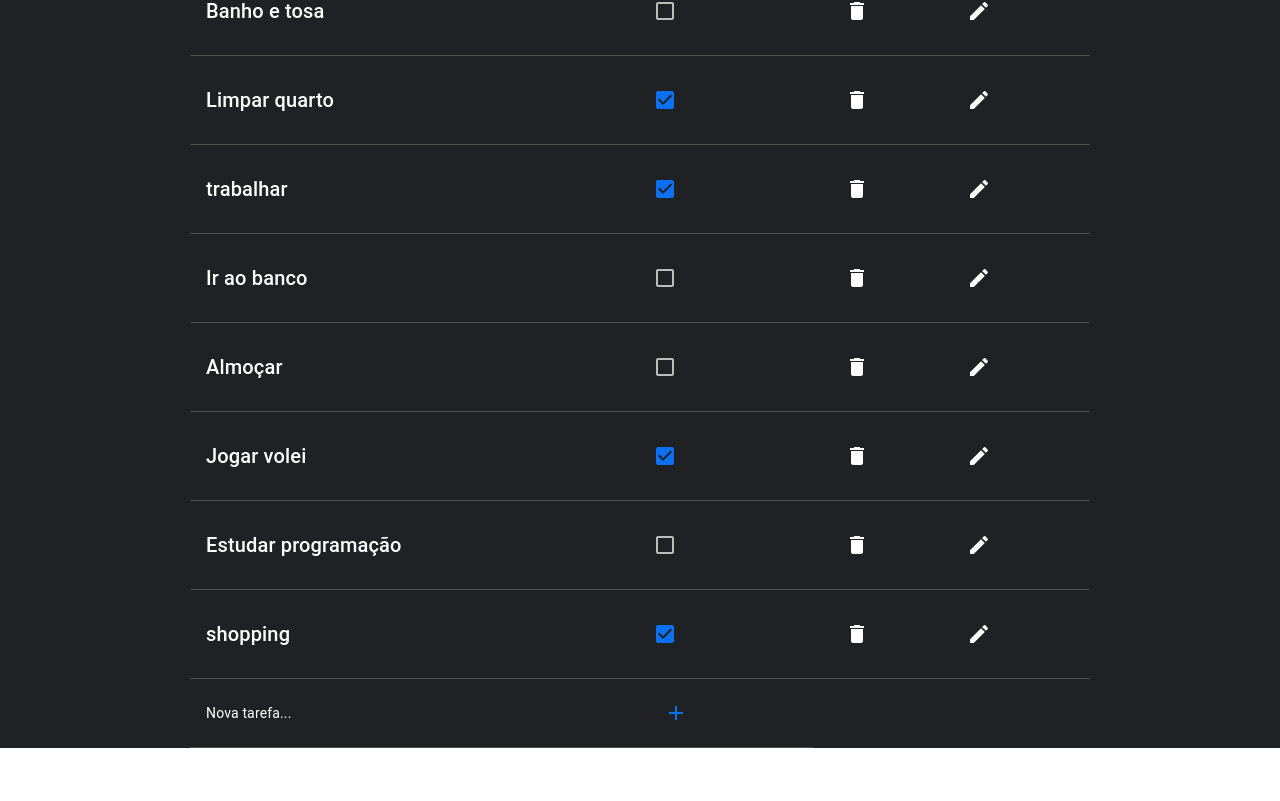
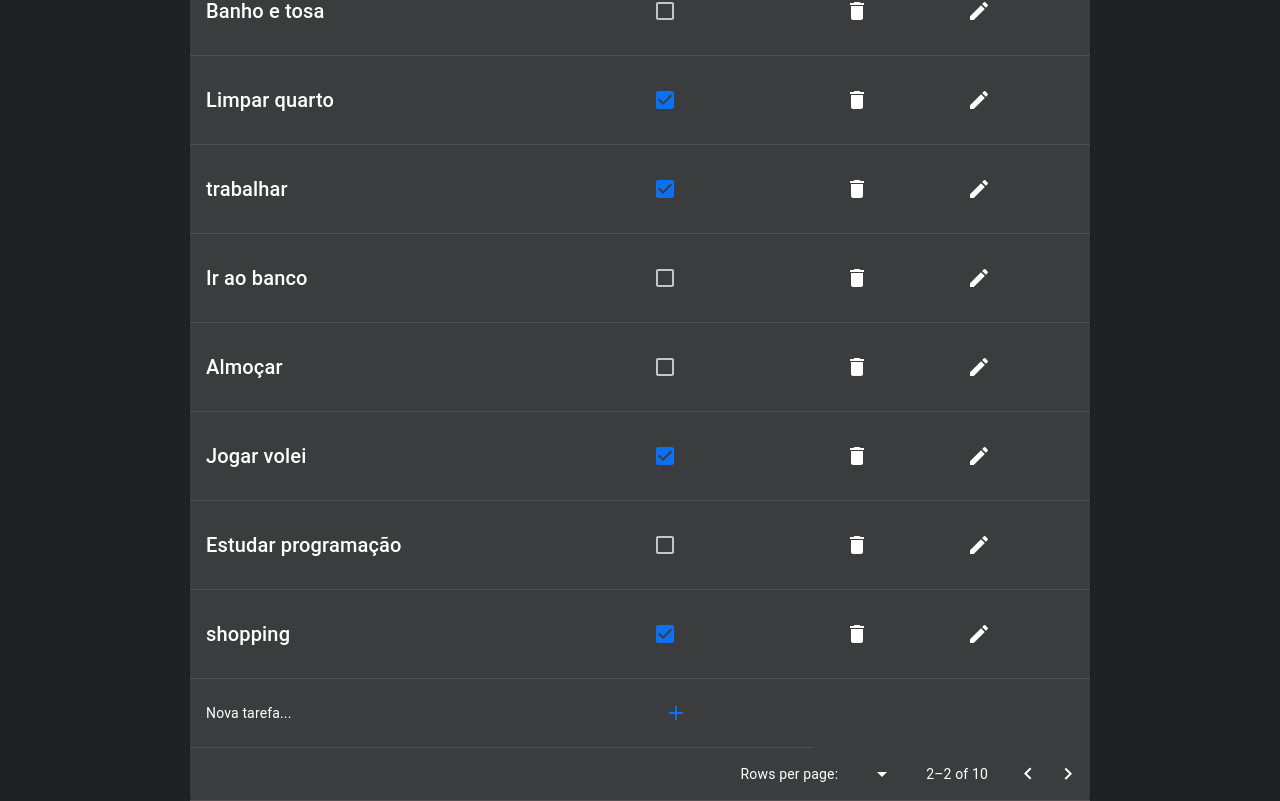
Before and after one commit to laurentino01/planejador-de-tarefas, a React (Vite) app: page / in a window 1280 px wide. Shown: the part 542-1343 px from the top of the page. Before the commit the page ends 1290 px from the top, so only its background shows below. Built offline with nearby package versions, Linux system fonts and the light colour scheme.

Commit message:
refactor(table)

```diff
--- a/src/components/newModal/NewModal.tsx
+++ b/src/components/newModal/NewModal.tsx
@@ -1,4 +1,4 @@
-import React, { useState } from "react";
+import React, { useCallback, useState } from "react";
 import {
   Box,
   Button,
@@ -36,23 +36,26 @@ interface IFormProps {
 }
 
 export const NewModal = ({ closeModal, targetTarefa }: ITarefaModuleProps) => {
-  const [open, setOpen] = React.useState(false);
+  const [open, setOpen] = useState(false);
   const handleOpen = () => setOpen(true);
   const handleClose = () => setOpen(false);
   const {
     register,
     handleSubmit,
-
     formState: { errors },
-  } = useForm<IFormProps>();
+  } = useForm<IFormProps>({ defaultValues: { titulo: "", description: "" } });
   const [title, setTitle] = useState("");
   const [description, setDescription] = useState("");
 
-  const onSubmit = (data: IFormProps) => {
-    const title = data.titulo;
-    const description = data.description;
-    TarefasServices.create({ title, description });
-  };
+  const onSubmit = useCallback(
+    (data: IFormProps) => {
+      const title = data.titulo;
+      const description = data.description;
+      TarefasServices.create({ title, description });
+      handleClose();
+    },
+    [handleClose]
+  );
 
   return (
     <>
--- a/src/pages/ListaDeTarefas.tsx
+++ b/src/pages/ListaDeTarefas.tsx
@@ -1,4 +1,4 @@
-import React, { useEffect, useState } from "react";
+import React, { useEffect, useState, useCallback } from "react";
 import { TarefasServices } from "../services/tarefasServices/TarefasServices";
 import { Tarefa, ModalOptions } from "../components";
 import { Add } from "@mui/icons-material";
@@ -14,6 +14,9 @@ import {
   TableHead,
   TableRow,
   Typography,
+  Paper,
+  TableFooter,
+  TablePagination,
 } from "@mui/material";
 
 export const ListaDeTarefas = () => {
@@ -27,6 +30,7 @@ export const ListaDeTarefas = () => {
     description: "",
     completed: false,
   });
+  const [page, setPage] = useState(1);
 
   const openModal = (
     id: number,
@@ -69,6 +73,10 @@ export const ListaDeTarefas = () => {
     );
   }, [targetTarefa]);
 
+  const handlePageChange = (e: unknown, newPage: number) => {
+    setPage(newPage);
+  };
+
   return (
     <main className="container tasks-area">
       {controlModal ? (
@@ -86,8 +94,9 @@ export const ListaDeTarefas = () => {
         variant="h4"
         component={"h1"}
       >
-        Otimize seu tempo e se organize com o nosso Planejador Diário.
+        Lista de Tarefas
       </Typography>
+
       <TableContainer
         component={Box}
         display={"flex"}
@@ -95,7 +104,15 @@ export const ListaDeTarefas = () => {
         justifyContent={"center"}
         marginTop={10}
       >
-        <Table sx={{ maxWidth: 900 }}>
+        <Table
+          component={Paper}
+          variant="elevation"
+          sx={{
+            maxWidth: 900,
+            minWidth: 425,
+            marginX: 10,
+          }}
+        >
           <TableHead>
             <TableRow>
               <TableCell>Tarefa</TableCell>
@@ -130,6 +147,16 @@ export const ListaDeTarefas = () => {
               </TableCell>
             </TableRow>
           </TableBody>
+          <TableFooter>
+            <TableRow>
+              <TablePagination
+                count={lista.length}
+                onPageChange={handlePageChange}
+                rowsPerPage={1}
+                page={page}
+              />
+            </TableRow>
+          </TableFooter>
         </Table>
       </TableContainer>
     </main>
--- a/src/themes/LightTheme.ts
+++ b/src/themes/LightTheme.ts
@@ -22,7 +22,7 @@ export const LightTheme = createTheme({
     },
     background: {
       default: "#F5F5F5",
-      paper: "#F5F5F5",
+      paper: "#Fff",
     },
   },
 });
```
